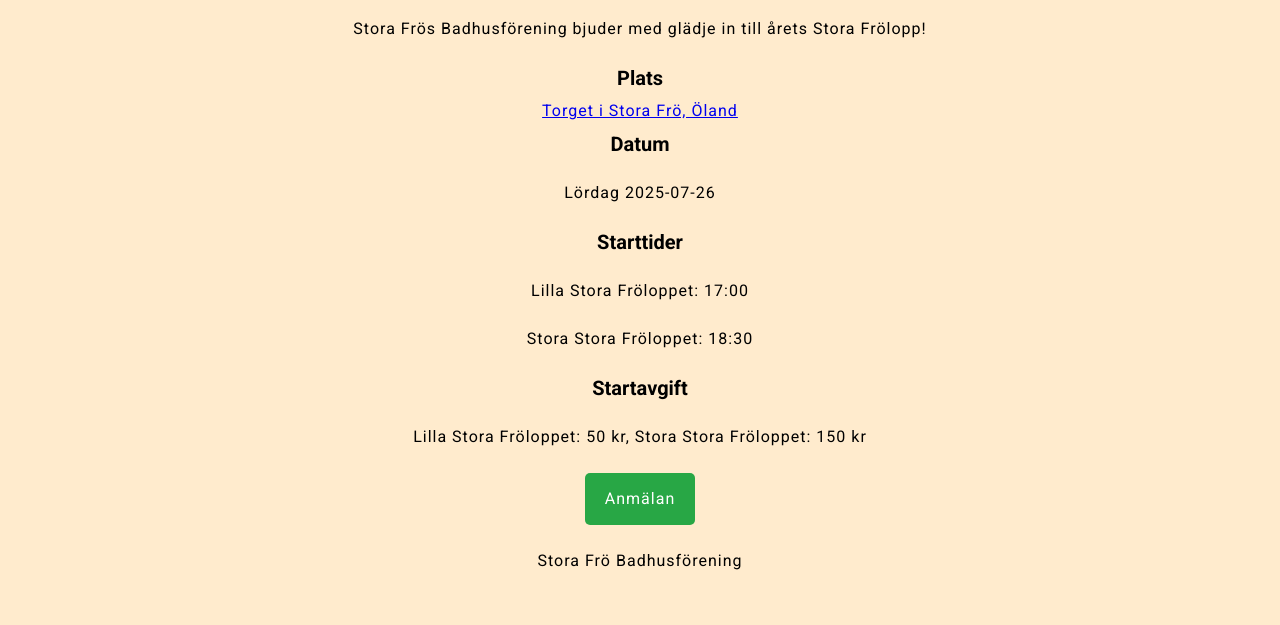
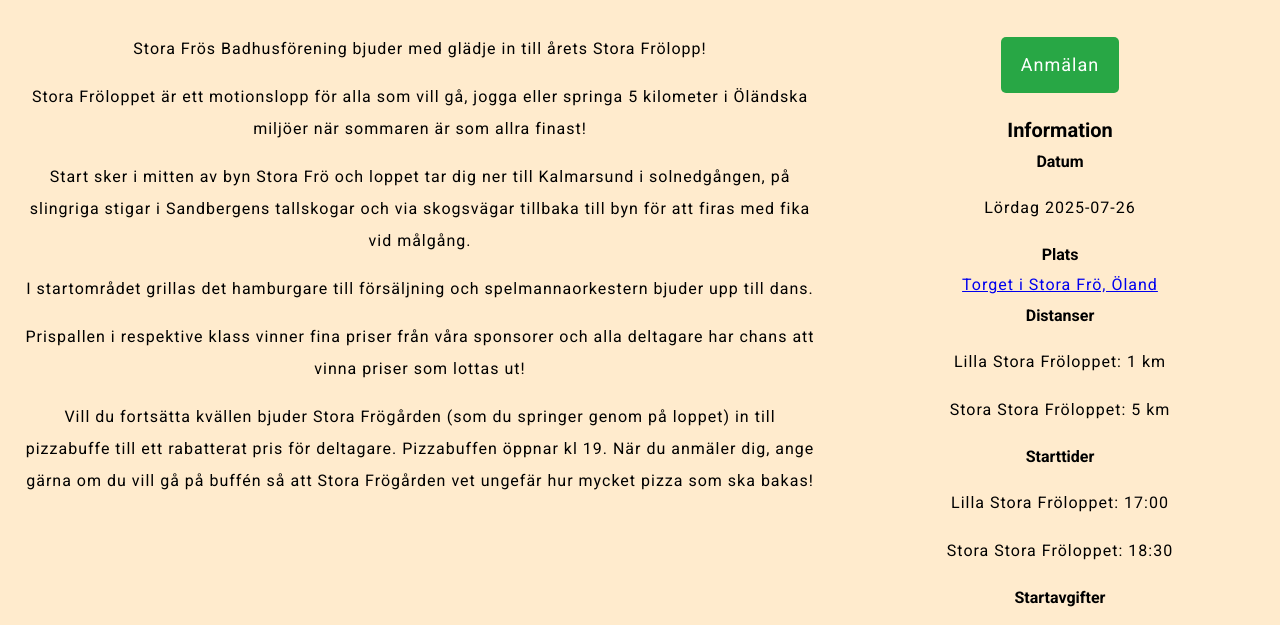
Before and after one commit to jonasot90/jonasot90.github.io, a plain HTML site: page index.html in a window 1280 px wide. Shown: the part 137-762 px from the top of the page. Drawn offline with Linux system fonts and the light colour scheme.

Commit message:
Version 2 with more text, changed button

```diff
--- a/index.html
+++ b/index.html
@@ -16,25 +16,46 @@
     </header>
 
     <body>
-
-
-
-
+        <div class="container">
+            <div class="left-section">
 
                 <p>Stora Frös Badhusförening bjuder med glädje in till årets Stora Frölopp!</p>
-        <h2>Plats</h2>
+                <p>Stora Fröloppet är ett motionslopp för alla som vill gå, jogga eller springa 5 kilometer i Öländska miljöer när sommaren är som allra finast!</p>
+                <p>Start sker i mitten av byn Stora Frö och loppet tar dig ner till Kalmarsund i solnedgången, på slingriga stigar i Sandbergens tallskogar och via skogsvägar tillbaka till byn för att firas med fika vid målgång.</p>
+                <p>I startområdet grillas det hamburgare till försäljning och spelmannaorkestern bjuder upp till dans.</p>
+                <p>Prispallen i respektive klass vinner fina priser från våra sponsorer och alla deltagare har chans att vinna priser som lottas ut!</p>
+                <p>Vill du fortsätta kvällen bjuder Stora Frögården (som du springer genom på loppet) in till pizzabuffe till ett rabatterat pris för deltagare. Pizzabuffen öppnar kl 19. När du anmäler dig, ange gärna om du vill gå på buffén så att Stora Frögården vet ungefär hur mycket pizza som ska bakas!</p>
+
+            </div>
+            <div class = "right-section">
+                <a href="https://forms.gle/V16sZ81h7BxGpwSK7" class="button" target="_blank" rel="noopener noreferrer">
+                    Anmälan
+                </a>
+                <h2>Information</h2>
+                <h3>Datum</h3>
+                <p>Lördag 2025-07-26 </p>
+                <h3>Plats</h3>
                 <div class="link-container">
                     <a href="https://maps.app.goo.gl/eZGnuWocvvq8fHhu6">Torget i Stora Frö, Öland</a>
                 </div>
+                <h3>Distanser</h3>
+                <p>Lilla Stora Fröloppet: 1 km</p>
+                <p>Stora Stora Fröloppet: 5 km</p>
 
-        <h2>Datum</h2>
-        <p>Lördag 2025-07-26 </p>
-        <h2>Starttider</h2>
+                <h3>Starttider</h3>
                 <p>Lilla Stora Fröloppet: 17:00</p>
                 <p>Stora Stora Fröloppet: 18:30</p>
-        <h2>Startavgift</h2>
+                <h3>Startavgifter</h3>
                 <p>Lilla Stora Fröloppet: 50 kr, Stora Stora Fröloppet: 150 kr</p>
-        <button><a href="https://forms.gle/V16sZ81h7BxGpwSK7">Anmälan</a></button>
+                <p>Efteranmälan från och med 2027-07-19: +100 kr (endast Stora Stora Fröloppet)</p>
+
+                <h3>Nummerlappsutdelning</h3>
+                <p>Nummerlappar delas ut från kl 15</p>
+
+            </div>
+
+
+        </div>
 
     </body>
 
--- a/styles/style.css
+++ b/styles/style.css
@@ -3,6 +3,9 @@ body, html {
     padding: 0;
     font-family:
     "Roboto", sans-serif;
+    height: 100%;
+    display: flex;
+    flex-direction: column;
 }
 
 
@@ -22,6 +25,15 @@ h2 {
    font-size: 20px;
    text-align: center;
 }
+
+h3 {
+    margin: 0;
+    padding: 5px 0;
+    color: black;
+   font-size: 16px;
+   text-align: center;
+}
+
 
 
 p,
@@ -56,44 +68,49 @@ img {
 
 .container {
     display: flex;
-    height: 100vh; /* Full viewport height */
+    flex: 1;
 }
 
-.left-section, .right-section {
-    flex: 1; /* Each section takes up half of the width */
+
+.left-section {
+    flex: 2;
+    background-color: blanchedalmond;
     padding: 20px;
 }
 
-.left-section {
-    background-color: lightblue;
+.right-section {
+    flex: 1;
+    background-color: blanchedalmond;
+    padding: 20px;
 }
 
-.right-section {
-    background-color: lightcoral;
+footer {
+    background-color: #333;
+    color: white;
+    text-align: center;
+    padding: 10px;
 }
 
 
-
-
-button {
-    display:block;
+.button {
+    display: block;
+    width: fit-content;
     margin: 20px auto;
     padding: 10px 20px;
     background-color: #28a745;
-    border: none;
     color: white;
     font-size: 18px;
-    cursor: pointer;
+    text-align: center;
+    text-decoration: none;
     border-radius: 5px;
-    font-family: "Roboto";
-    text-align: center;
 }
 
-button a {
-    text-decoration: none;
-    color: white;
+.button:hover {
+    background-color: #218838;
 }
 
-button:hover {
-    background-color: #218838;
+@media (max-width: 768px) {
+    .container {
+        flex-direction: column;
+    }
 }
```
Also changed, not shown: images/Mozilla_Firefox_3.5_logo.png (deleted), images/forklift.png (deleted). Lines whose indentation alone changed are shown as unchanged.
